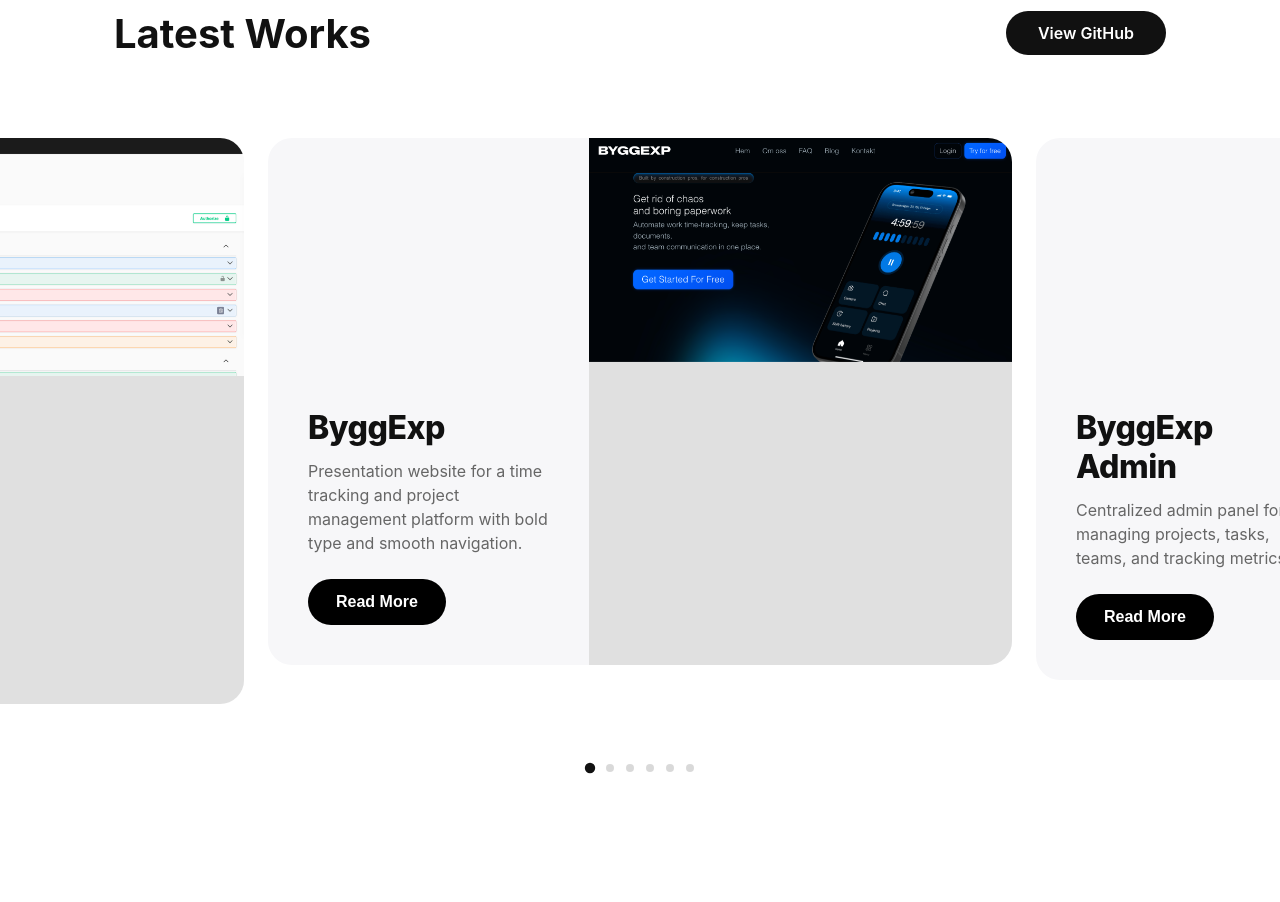
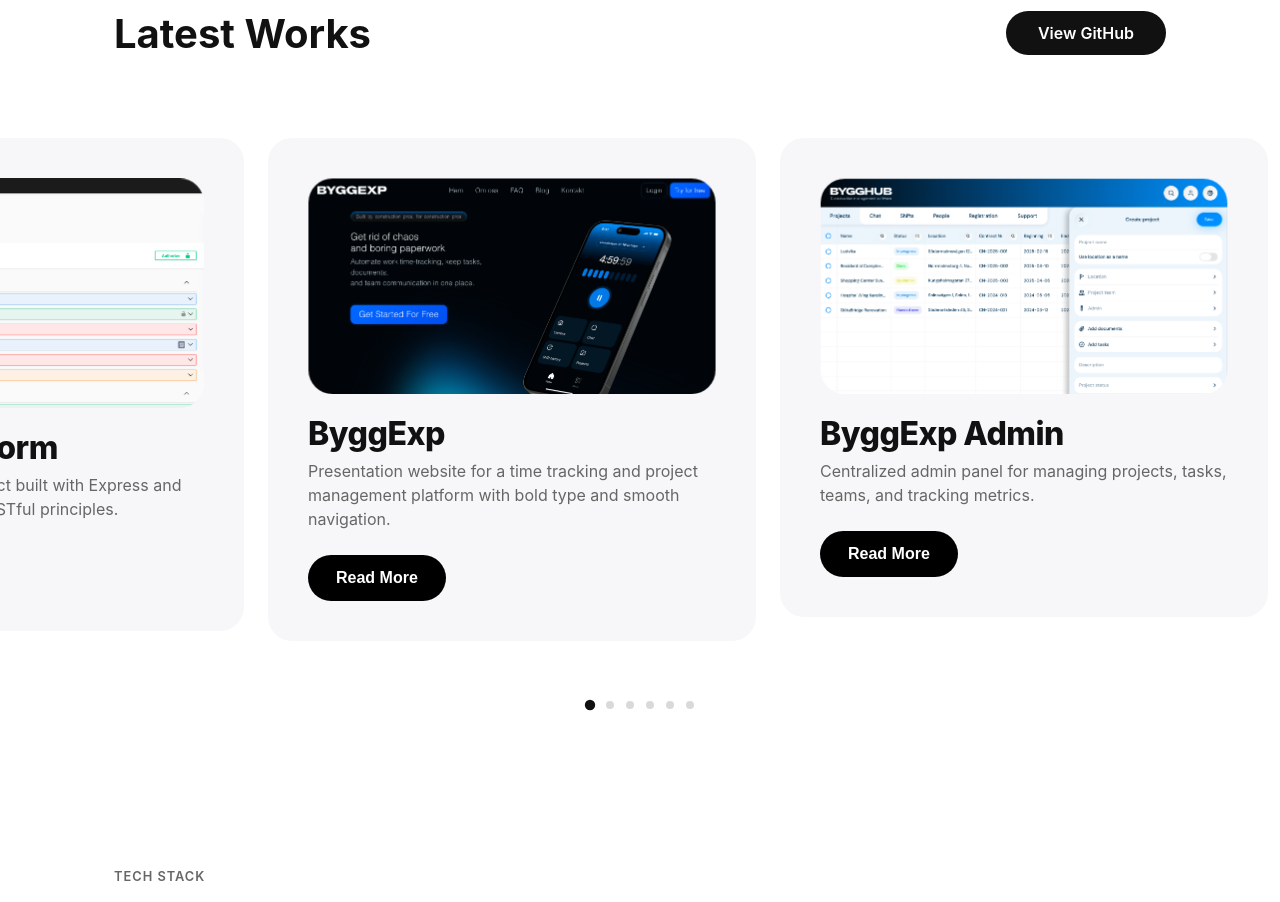
Before and after one commit to alexgeho/Portfolio-3, a React (Vite) app: page / in a window 1280 px wide. Shown: the part 1801-2703 px from the top of the page. Built offline with nearby package versions, Linux system fonts and the light colour scheme.

Commit message:
style: refactor projects cards layout and spacing

```diff
--- a/src/components/Projects/Projects.scss
+++ b/src/components/Projects/Projects.scss
@@ -1,4 +1,4 @@
-@import '../../styles/variables';
+@import "../../styles/variables";
 
 .projects {
   padding: 80px 0;
@@ -41,7 +41,9 @@
     font-size: 1rem;
     cursor: pointer;
     text-decoration: none;
-    transition: transform $transition, opacity $transition;
+    transition:
+      transform $transition,
+      opacity $transition;
     display: inline-block;
 
     &:hover {
@@ -51,7 +53,7 @@
   }
 }
 
-/* --- Бесконечная лента с широкими карточками --- */
+/* --- carousel-container --- */
 .projects__carousel-container {
   width: 100%;
   overflow: hidden;
@@ -69,7 +71,9 @@
     padding-left: calc(50% - 30vw);
   }
 
-  &:active { cursor: grabbing; }
+  &:active {
+    cursor: grabbing;
+  }
 }
 
 .projects__carousel-track {
@@ -84,8 +88,12 @@
   padding: 0 12px;
   box-sizing: border-box;
 
-  @media(min-width: $tablet) { width: 75vw; }
-  @media(min-width: $desktop) { width: 60vw; }
+  @media (min-width: $tablet) {
+    width: 75vw;
+  }
+  @media (min-width: $desktop) {
+    width: 40vw;
+  }
 }
 
 /* --- inner card (Split Design) --- */
@@ -97,69 +105,39 @@
   pointer-events: auto;
   overflow: hidden;
 
+
+  .project-img {
+    display: flex;
+    justify-content: center;
+  }
+
+  .project-img__img {
+    width: 100%;
+    height: auto;
+    display: block;
+    border-radius: 24px;
+  }
+
+
   @media (min-width: $tablet) {
     flex-direction: row;
   }
 
   &__info {
-    padding: 32px;
+    gap: 20px;
     display: flex;
     flex-direction: column;
-    flex: 0.8;
 
     @media (min-width: $tablet) {
       padding: 40px;
-      max-width: 50%;
-    }
-  }
-
-
-  .project-testimonial-mini {
-    display: none;
-    background: #ffffff;
-    padding: 24px;
-    border-radius: 16px;
-    box-shadow: 0 4px 20px rgba(0,0,0,0.03);
-    margin-bottom: 20px;
-
-    @media (min-width: $tablet) {
-      display: block; /* Показываем только на планшетах и ПК */
-    }
-
-    p {
-      font-size: 0.95rem;
-      font-weight: 600;
-      color: $text-primary;
-      line-height: 1.5;
-      margin-bottom: 16px;
-    }
-
-    .author {
-      display: flex;
-      align-items: center;
-      gap: 12px;
-
-
-      img {
-        width: 32px;
-        height: 32px;
-        border-radius: 50%;
-        object-fit: cover;
-
-      }
-
-      span {
-        font-size: 0.85rem;
-        color: $text-secondary;
-        font-weight: 500;
-      }
+      /* max-width: 50%; */
     }
   }
 
   &__title {
     font-size: 2rem;
     font-weight: 800;
-    margin: 0 0 12px 0; /* На телефоне текст просто сверху */
+    margin: 0 0 6px 0;
     color: $text-primary;
     letter-spacing: -0.5px;
 
@@ -185,7 +163,9 @@
     font-size: 1rem;
     font-weight: 600;
     cursor: pointer;
-    transition: transform 0.2s, background-color 0.2s;
+    transition:
+      transform 0.2s,
+      background-color 0.2s;
     width: 100%; /* На телефоне кнопка на всю ширину */
     text-align: center;
 
@@ -198,22 +178,9 @@
       background-color: #222222;
     }
   }
-
-  &__img-wrapper {
-    flex: 1.4;
-    overflow: hidden;
-    background-color: #e0e0e0;
-
-    img {
-      width: 100%;
-
-      object-fit: cover;
-      display: block;
-    }
-  }
 }
 
-/* Индикаторы */
+/* Indicators */
 .projects__dots {
   display: flex;
   justify-content: center;
@@ -228,7 +195,9 @@
     background-color: rgba(0, 0, 0, 0.15);
     border: none;
     cursor: pointer;
-    transition: background-color 0.3s, transform 0.3s;
+    transition:
+      background-color 0.3s,
+      transform 0.3s;
     padding: 0;
 
     &.active {
@@ -245,7 +214,10 @@
 /* --- Модальное окно (Открытый проект) --- */
 .projects-modal-overlay {
   position: fixed;
-  top: 0; left: 0; right: 0; bottom: 0;
+  top: 0;
+  left: 0;
+  right: 0;
+  bottom: 0;
   background-color: rgba(0, 0, 0, 0.7);
   backdrop-filter: blur(4px);
   z-index: 1000;
@@ -283,9 +255,11 @@
   display: flex;
   align-items: center;
   justify-content: center;
-  transition: transform 0.2s, background-color 0.2s;
+  transition:
+    transform 0.2s,
+    background-color 0.2s;
   z-index: 10;
-  box-shadow: 0 4px 12px rgba(0,0,0,0.1);
+  box-shadow: 0 4px 12px rgba(0, 0, 0, 0.1);
 
   &:hover {
     transform: scale(1.1);
@@ -391,7 +365,9 @@
   border-radius: 100px;
   text-decoration: none;
   font-weight: 600;
-  transition: transform 0.2s, background-color 0.2s;
+  transition:
+    transform 0.2s,
+    background-color 0.2s;
   margin-top: 16px;
 
   &:hover {
--- a/src/components/Projects/Projects.tsx
+++ b/src/components/Projects/Projects.tsx
@@ -241,31 +241,25 @@ export default function Projects() {
           }}
           onTransitionEnd={onTransitionEnd}
         >
-
           {/* RENDER OF CARDS */}
 
           {extendedProjects.map((project, index) => (
-
             /* RENDER 1 */
 
             <div className="project-slide" key={`${project.id}-${index}`}>
-
               <div className="project-banner-card">
-
                 {/* Left col with img */}
                 <div className="project-banner-card__info">
-
-                  {/* Testimonial */}
-                  <div className="project-testimonial-mini">
-                    <p>"{project.testimonial}"</p>
-                    <div className="author">
-
-                      {/* AVATAR */}
-                      <img src={caseAvatar} alt="Author" />
-                      <span>{project.testimonialAuthor}</span>
+                  {/* Project img */}
+                  <div className="project-img">
+                    <img
+                      src={project.image}
+                      alt={project.title}
+                      className="project-img__img"
+                      draggable={false}
+                    />
                   </div>
-                  </div>
-
+                  <div className="project-banner-card__content">
                     {/* Title, description and button below */}
                     <h3 className="project-banner-card__title">
                       {project.title}
@@ -282,15 +276,6 @@ export default function Projects() {
                       Read More
                     </button>
                   </div>
-
-                {/* Right col with img */}
-                <div className="project-banner-card__img-wrapper">
-                  <img
-                    src={project.image}
-                    alt={project.title}
-                    className="project-banner-card__img"
-                    draggable={false}
-                  />
                 </div>
               </div>
             </div>
@@ -299,7 +284,6 @@ export default function Projects() {
           {/* RENDER OF CARDS END*/}
         </div>
       </div>
-
 
       {/* DOTS */}
       <div className="container">
```
Also changed, not shown: 1 other file (tests, documents, lock files or other folders). Lines whose indentation alone changed are shown as unchanged.
